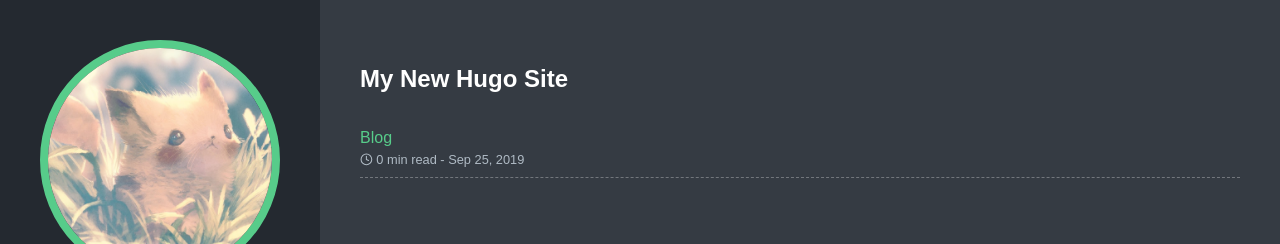
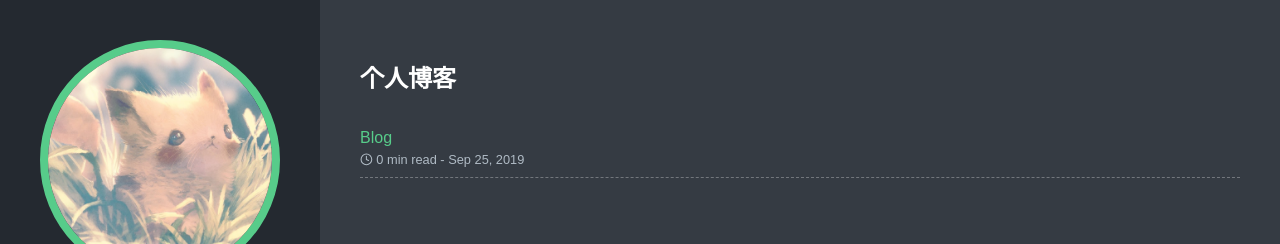
Before and after one commit to Sakura101/sakura1001.github.io, a plain HTML site: page index.html in a window 1280 px wide. Shown: the top 244 px of the page. Drawn offline with Linux system fonts and the light colour scheme.

Commit message:
我的Hugo博客第一次提交

```diff
--- a/index.html
+++ b/index.html
@@ -1,7 +1,7 @@
 <!doctype html>
 <html lang="en-us">
   <head>
-    <title>My New Hugo Site</title>
+    <title>提莫必死</title>
     <meta charset="utf-8" />
     <meta name="generator" content="Hugo 0.55.5" />
     <meta name="viewport" content="width=device-width, initial-scale=1" />
@@ -35,7 +35,7 @@
     <main class="app-container">
 
   <article>
-    <h1>My New Hugo Site</h1>
+    <h1>个人博客</h1>
     <ul class="posts-list">
 
         <li class="posts-list-item">
```
